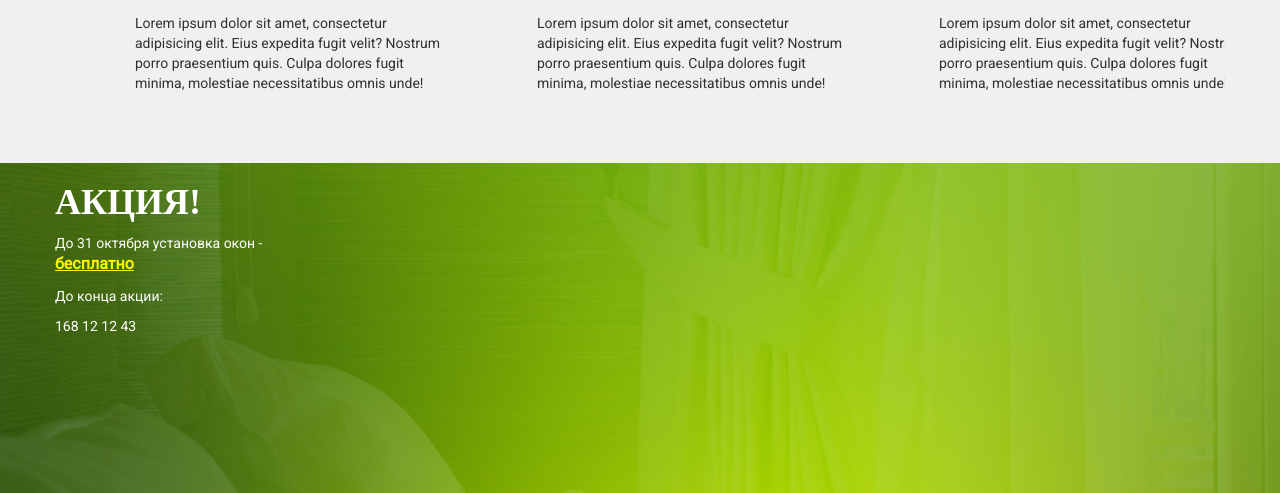
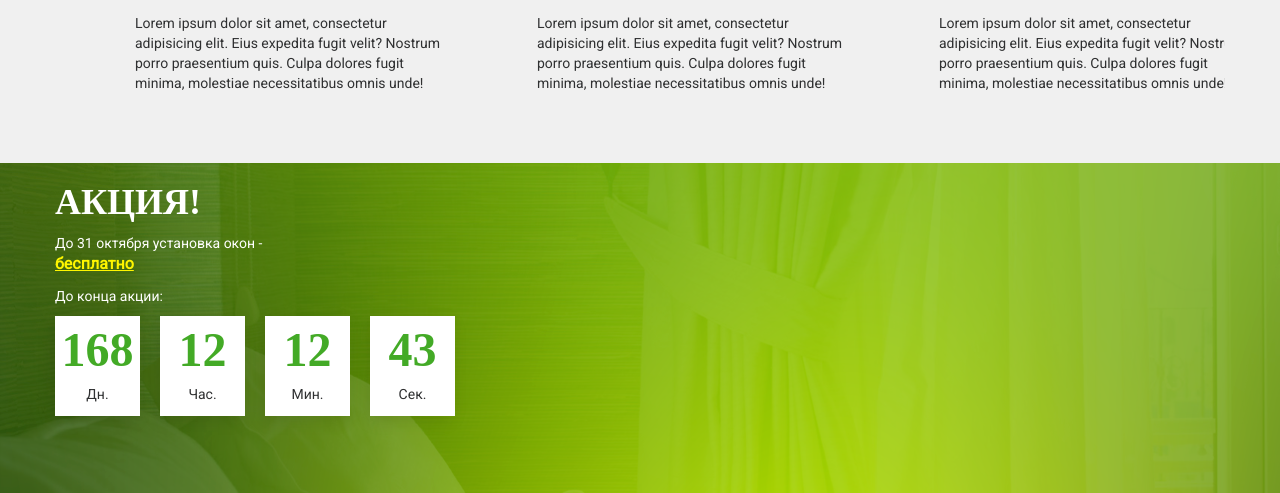
Before and after one commit to AKeeper/gloss_task, a website: page src/index.html in a window 1280 px wide. Shown: the part 1317-1810 px from the top of the page. Drawn offline with nearby package versions, Linux system fonts and the light colour scheme; a web font is replaced by a local one.

Commit message:
add countdown html and css

```diff
--- a/src/index.html
+++ b/src/index.html
@@ -220,13 +220,28 @@
     </div>
     <div class="stock-container row-fluid">
         <div class="stock-container-wraper container-fluid">
-            <div class="stock-container-description col-md-3 col-sm-3 col-xs-3 col-lg-3">
+            <div class="stock-container-description col-md-5 col-sm-5 col-xs-5 col-lg-5">
                 <h2>АКЦИЯ!</h2>
                 <p>До 31 октября установка окон - <br>
                     <a href="#">бесплатно</a>
                 </p>
                 <p>До конца акции:</p>
-                <p id="countdown"></p>
+                <div class="countdown-item">
+                    <p id="countdown_days" class="countdown-numbers"></p>
+                    <p>Дн.</p>
+                </div>
+                <div class="countdown-item">
+                    <p id="countdown_hours" class="countdown-numbers"></p>
+                    <p>Час.</p>
+                </div>
+                <div class="countdown-item">
+                    <p id="countdown_minutes" class="countdown-numbers"></p>
+                    <p>Мин.</p>
+                </div>
+                <div class="countdown-item">
+                    <p id="countdown_seconds" class="countdown-numbers"></p>
+                    <p>Сек.</p>
+                </div>
             </div>
         </div>
     </div>
--- a/src/js/countdown.js
+++ b/src/js/countdown.js
@@ -17,12 +17,14 @@ var x = setInterval(function() {
     var seconds = Math.floor((distance % (1000 * 60)) / 1000);
 
     // Display the result in the element with id="demo"
-    document.getElementById("countdown").innerHTML = days + " " + hours + " "
-        + minutes + " " + seconds + " ";
+    document.getElementById("countdown_days").innerHTML = days;
+    document.getElementById("countdown_hours").innerHTML = hours;
+    document.getElementById("countdown_minutes").innerHTML = minutes;
+    document.getElementById("countdown_seconds").innerHTML = seconds;
 
     // If the count down is finished, write some text
     if (distance < 0) {
         clearInterval(x);
-        document.getElementById("countdown").innerHTML = "ЗАКОНЧИЛАСЬ";
+        document.getElementById("countdown_days").innerHTML = "ЗАКОНЧИЛАСЬ";
     }
 }, 1000);
--- a/src/styles/main.css
+++ b/src/styles/main.css
@@ -369,7 +369,7 @@ a.carousel-control span{
     font-size: 36px;
     font-weight: 700;
 }
-.stock-container-description p{
+.stock-container-description>p{
     font-family: Roboto;
     color:  #ffffff;
     font-size: 14px;
@@ -382,6 +382,26 @@ a.carousel-control span{
     font-size: 16px;
     font-weight: 700;
 }
+.countdown-item{
+    width: 85px;
+    height: 100px;
+    float: left;
+    margin-right: 20px;
+    text-align: center;
+    font-family: Roboto;
+    color:  #2f3031;
+    font-size: 14px;
+    font-weight: 400;
+    background-color:  #ffffff;
+    box-shadow: -3px 5px 16px 0px rgba(0, 0, 0, 0.09);
+}
+.countdown-numbers{
+    font-family: Cuprum;
+    color:  #43aa26;
+    font-size: 48px;
+    font-weight: 700;
+    margin: 0;
+}
 .Rectangle_11_copy_3 {
     background-image: -moz-linear-gradient( 45deg, rgb(67, 170, 38) 0%, rgb(162,193,102) 100%);
     background-image: -webkit-linear-gradient( 45deg, rgb(67,170,38) 0%, rgb(162,193,102) 100%);
```
